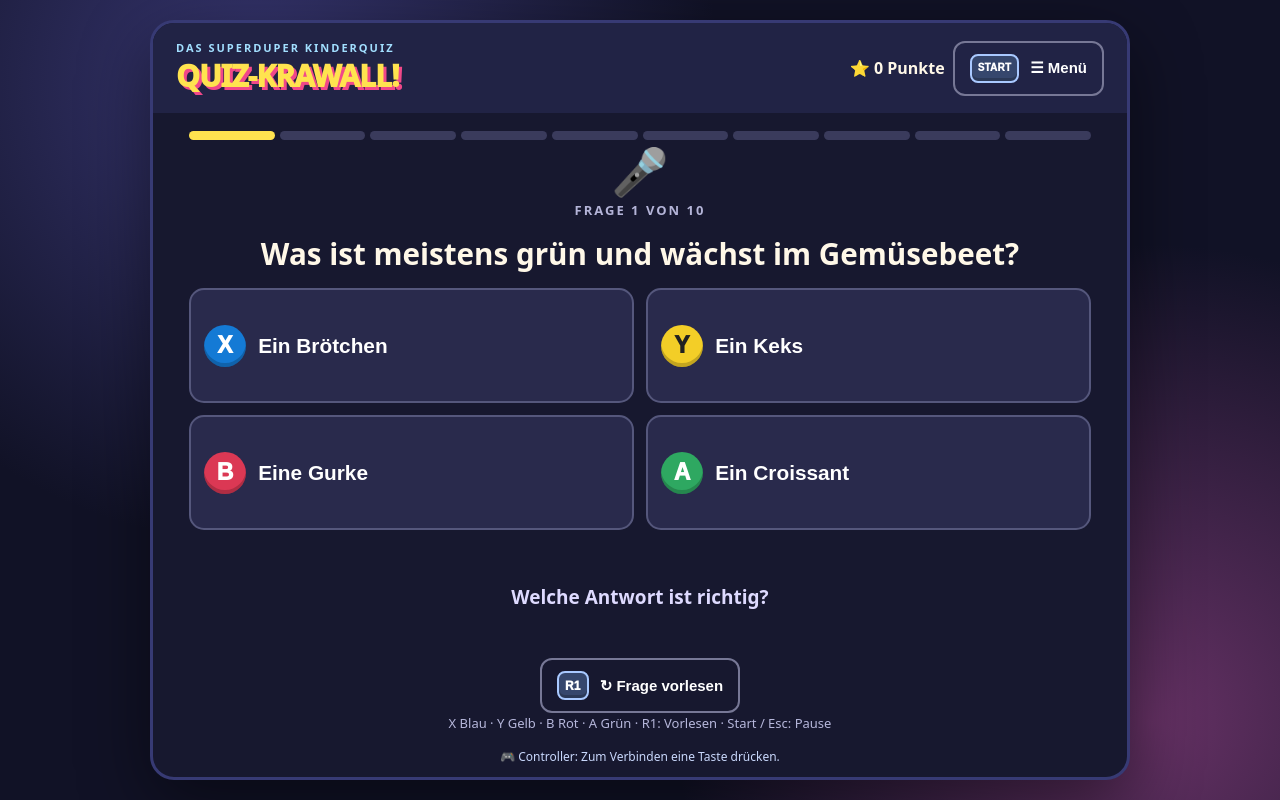
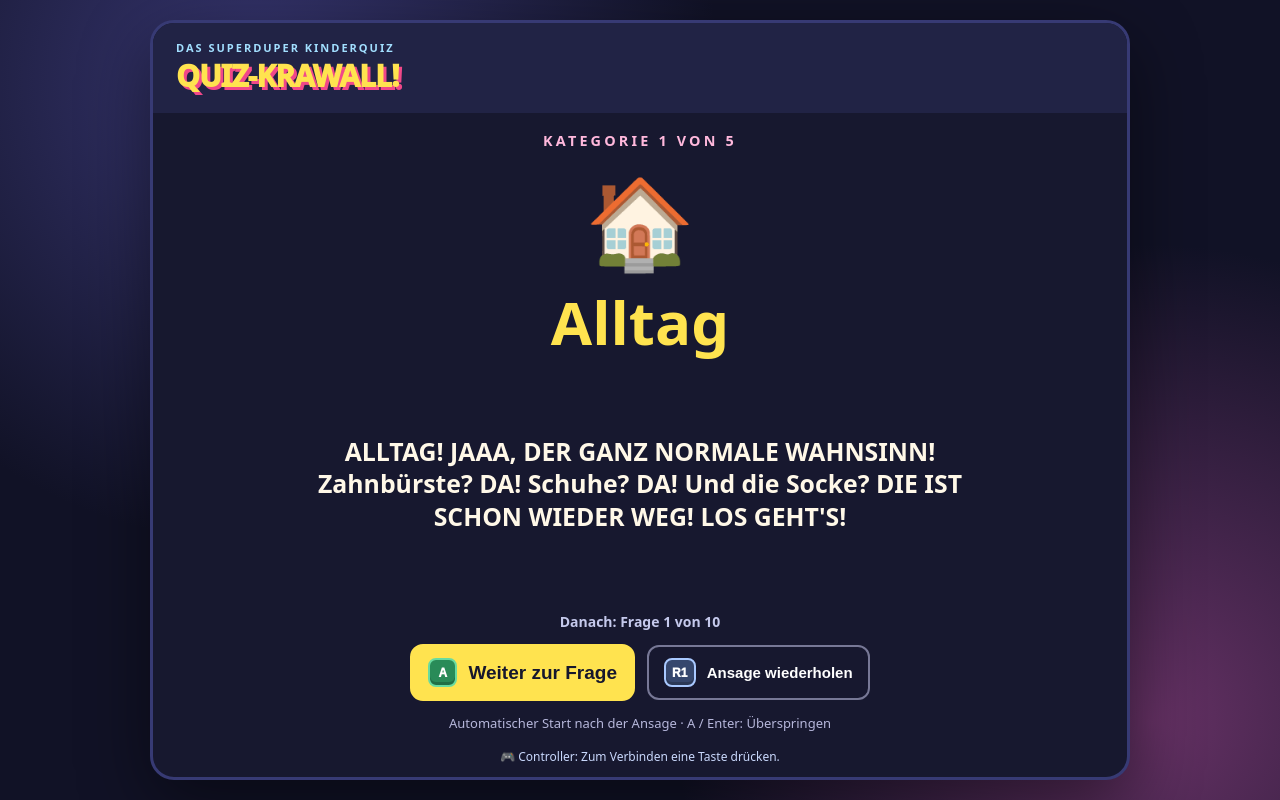
Before and after one commit to dielok/krawall, a React (Vite) app: page / in a window 1280 px wide. Both pictures are taken after a click on the button "▶ Spiel starten". Built offline with nearby package versions, Linux system fonts and the light colour scheme.

Commit message:
feat(ui): add narrated category transition screens between themed blocks

```diff
--- a/src/App.tsx
+++ b/src/App.tsx
@@ -2,10 +2,11 @@ import {useEffect,useRef,useState} from 'react';
 import {Narrator,type Cue} from './audio';
 import {newRound,phrase,result,type Question} from './game';
 import {allCategory,categories,categoryName} from './categories';
+import {createShowRound,type CategoryBlock} from './show';
 
-type Screen='menu'|'instructions'|'settings'|'categories'|'question'|'results';
+type Screen='menu'|'instructions'|'settings'|'categories'|'categoryIntro'|'question'|'results';
 type Action='UP'|'DOWN'|'CONFIRM'|'BACK'|'MENU'|'REPEAT'|'ANSWER_X'|'ANSWER_Y'|'ANSWER_B'|'ANSWER_A';
-type State={screen:Screen;paused:boolean;length:5|10|20;categoryId:string;voiceOn:boolean;round:Question[];index:number;points:number;answered:number|null;focus:number};
+type State={screen:Screen;paused:boolean;length:5|10|20;categoryId:string;voiceOn:boolean;round:Question[];blocks:CategoryBlock[];index:number;points:number;answered:number|null;focus:number};
 const letters=['X','Y','B','A'] as const;
 const colors=['blau','gelb','rot','grün'] as const;
 const choices:Record<string,string[]>={menu:['start','instructions','settings'],instructions:['back'],settings:['length5','length10','length20','sound','back'],categories:['category:all',...categories.map(c=>'category:'+c.id),'back'],results:['restart','menu'],pause:['resume','repeat','menu']};
@@ -14,7 +15,7 @@ const cue=(id:string,text=phrase(id)):Cue=>({id,text});
 const padded=(value:number)=>String(value).padStart(2,'0');
 
 export function App(){
- const [s,setS]=useState<State>({screen:'menu',paused:false,length:10,categoryId:'all',voiceOn:true,round:[],index:0,points:0,answered:null,focus:0});
+ const [s,setS]=useState<State>({screen:'menu',paused:false,length:10,categoryId:'all',voiceOn:true,round:[],blocks:[],index:0,points:0,answered:null,focus:0});
  const ref=useRef(s);ref.current=s;
  const narrator=useRef(new Narrator());
  const timeout=useRef<ReturnType<typeof setTimeout>|null>(null);
@@ -36,19 +37,38 @@ export function App(){
    timeout.current=setTimeout(()=>advance(),ref.current.voiceOn?900:4000);
   });
  }
+ function showIntro(index:number){
+  stop();
+  const block=ref.current.blocks.find(b=>b.start===index);
+  if(!block)throw new Error('Missing category block for question '+index);
+  patch({screen:'categoryIntro',index,answered:null,focus:0,paused:false});
+  narrator.current.enabled=ref.current.voiceOn;
+  narrator.current.play([cue(block.intro.id,block.intro.text)],()=>{
+   timeout.current=setTimeout(()=>enterQuestion(index),ref.current.voiceOn?500:1500);
+  });
+ }
+ function enterQuestion(index:number){
+  if(ref.current.screen!=='categoryIntro'||ref.current.index!==index)return;
+  stop();patch({screen:'question',focus:0});
+  questionSpeech(ref.current.round[index],index);
+ }
  function begin(){
-  stop();const round=newRound(ref.current.length,Math.random,ref.current.categoryId);
-  patch({screen:'question',paused:false,round,index:0,points:0,answered:null,focus:0});
-  narrator.current.enabled=ref.current.voiceOn;
-  questionSpeech(round[0],0);
+  stop();
+  const show=createShowRound(ref.current.length,ref.current.categoryId);
+  patch({screen:'categoryIntro',paused:false,round:show.questions,blocks:show.blocks,index:0,points:0,answered:null,focus:0});
+  showIntro(0);
  }
  function advance(){
   const current=ref.current;
   if(current.screen!=='question'||current.paused||current.answered===null)return;
   stop();
   if(current.index+1<current.round.length){
-   const nextIndex=current.index+1;patch({index:nextIndex,answered:null});
-   questionSpeech(current.round[nextIndex],nextIndex);
+   const nextIndex=current.index+1;
+   if(current.blocks.some(b=>b.start===nextIndex))showIntro(nextIndex);
+   else{
+    patch({index:nextIndex,answered:null});
+    questionSpeech(current.round[nextIndex],nextIndex);
+   }
   }else{
    patch({screen:'results',focus:0});
    const outcome=result(current.points,current.round.length);
@@ -97,6 +117,7 @@ export function App(){
  function input(action:Action){
   const state=ref.current;
   if(action==='REPEAT'){
+   if(state.screen==='categoryIntro'){showIntro(state.index);return;}
    if(state.screen==='question'){
     if(state.paused)resume(true);
     else if(state.answered===null){stop();questionSpeech(state.round[state.index],state.index);}
@@ -106,14 +127,20 @@ export function App(){
   }
   if(action==='MENU'){
    if(state.screen==='question'){state.paused?resume():pause();}
+   else if(state.screen==='categoryIntro')enterQuestion(state.index);
    else if(state.screen==='menu'||state.screen==='results')begin();
    else toMenu();
    return;
   }
   if(action==='BACK'){
    if(state.paused)resume();
+   else if(state.screen==='categoryIntro')toMenu();
    else if(state.screen==='question')pause();
    else if(state.screen!=='menu')toMenu();
+   return;
+  }
+  if(state.screen==='categoryIntro'){
+   if(action==='CONFIRM')enterQuestion(state.index);
    return;
   }
   if(!state.paused&&state.screen==='question'){
@@ -178,6 +205,8 @@ export function App(){
  },[]);
  useEffect(()=>()=>stop(),[]);
  const q=s.round[s.index];
+ const currentBlock=s.blocks.find(block=>block.start<=s.index&&s.index<block.start+block.length);
+ const blockPosition=currentBlock?s.blocks.indexOf(currentBlock)+1:0;
  const padBadge=(key:string)=> <span className={'pad-badge pad-badge--'+key.toLowerCase()} aria-label={'Controller: '+key}>{key}</span>;
  const menu=(items:{text:string;action:string;kind?:string}[],offset=0)=> <div className="menu-stack">{items.map((item,i)=><button type="button" key={item.action} className={'menu-button '+(item.kind??'')+' '+(s.focus===i+offset?'focused':'')} onMouseEnter={()=>patch({focus:i+offset})} onClick={()=>perform(item.action)}><span>{item.text}</span></button>)}</div>;
  return <div className="game" role="application" aria-label="Quiz-Krawall Kinderquiz">
@@ -188,6 +217,18 @@ export function App(){
    {s.screen==='instructions'&&<section className="screen"><div className="character">🎮</div><h2>So funktioniert’s</h2><p className="info-paragraph">Höre die Frage und drücke die richtige bunte Taste. <strong>X = Blau, Y = Gelb, B = Rot, A = Grün.</strong> Alternativ X/Y/B/A oder 1–4 auf der Tastatur oder mit der Maus klicken.</p><p className="info-paragraph">Nach jeder Antwort kommt ein lustiger Spruch, dann geht es weiter. Start / Esc / ☰ pausiert das Spiel.</p>{menu([{text:'← Zurück',action:'back',kind:'primary'}])}</section>}
    {s.screen==='categories'&&<section className="screen category-screen"><div className="character">🎲</div><h2>Kategorie auswählen</h2><p className="category-explainer">Je Kategorie gibt es zehn Fragen. Bei „Alles gemischt“ sind alle vierzig dabei.</p>{menu([{text:allCategory.icon+' '+allCategory.name+(s.categoryId==='all'?' ✓':''),action:'category:all'},...categories.map(c=>({text:c.icon+' '+c.name+(s.categoryId===c.id?' ✓':''),action:'category:'+c.id})),{text:'← Zurück',action:'back'}])}</section>}
    {s.screen==='settings'&&<section className="screen"><div className="character">⚙️</div><h2>Einstellungen</h2><p>Wie viele Fragen möchtest du spielen?</p><div className="options">{([5,10,20] as const).map((n,i)=><button type="button" className={'length-btn '+(s.focus===i?'focused':'')} aria-pressed={s.length===n} key={n} onMouseEnter={()=>patch({focus:i})} onClick={()=>perform('length'+n)}><span>{n}</span></button>)}</div>{menu([{text:s.voiceOn?'🔊 Stimme an':'🔇 Stimme aus',action:'sound'},{text:'← Zurück zum Menü',action:'back',kind:'primary'}],3)}</section>}
+   {s.screen==='categoryIntro'&&currentBlock&&<section className="screen show-intro">
+    <div className="intro-eyebrow">KATEGORIE {blockPosition} VON {s.blocks.length}</div>
+    <div className="intro-symbol" aria-hidden="true">{categories.find(c=>c.id===currentBlock.categoryId)?.icon}</div>
+    <h1>{categoryName(currentBlock.categoryId)}</h1>
+    <p className="intro-monologue" aria-live="polite">{currentBlock.intro.text}</p>
+    <div className="intro-next">Danach: Frage {s.index+1} von {s.round.length}</div>
+    <div className="intro-actions">
+     <button type="button" className="menu-button primary" onClick={()=>enterQuestion(s.index)}>{padBadge('A')}<span>Weiter zur Frage</span></button>
+     <button type="button" className="small-button" onClick={()=>input('REPEAT')}>{padBadge('R1')}<span>Ansage wiederholen</span></button>
+    </div>
+    <p className="helper">Automatischer Start nach der Ansage · A / Enter: Überspringen</p>
+   </section>}
    {s.screen==='question'&&q&&<section className="screen question-screen"><div className="progress" aria-label="Fortschritt">{s.round.map((v,i)=><div key={v.id} className={'bar '+(i<=s.index?'active':'')}/>)}</div><div className="character">{s.answered===null?'🎤':q.options[s.answered].correct?'🎉':'🤹'}</div><div className="eyebrow">Frage {s.index+1} von {s.round.length}</div><h1>{q.text}</h1><div className="answers">{q.options.map((o,i)=><button type="button" key={o.id} data-key={letters[i]} className={'answer '+(s.answered!==null&&o.correct?'correct ':'')+(s.answered===i&&!o.correct?'wrong':'')} disabled={s.answered!==null} onClick={()=>answer(i)}><span className="letter">{letters[i]}</span><span>{o.label}</span></button>)}</div><div className="feedback" aria-live="polite">{s.answered===null?'Welche Antwort ist richtig?':<><strong>{q.options[s.answered].correct?'RICHTIG!':'NICHT GANZ!'}</strong><span>{q.options[s.answered].correct?q.fun:q.wrong}</span></>}</div><div className="toolbar"><button type="button" className="small-button" onClick={()=>input('REPEAT')}>{padBadge('R1')}<span>↻ Frage vorlesen</span></button></div><div className="helper">X Blau · Y Gelb · B Rot · A Grün · R1: Vorlesen · Start / Esc: Pause</div></section>}
    {s.screen==='results'&&<section className="screen"><div className="character">🏆</div><div className="eyebrow">Geschafft!</div><h1>Das war Quiz-Krawall!</h1><div className="result-number">{s.points} / {s.round.length}</div><p className="muted">{phrase(result(s.points,s.round.length))}</p>{menu([{text:'↻ Nochmal spielen',action:'restart',kind:'primary'},{text:'⌂ Zum Hauptmenü',action:'menu'}])}</section>}
   </main>
--- a/src/style.scss
+++ b/src/style.scss
@@ -67,3 +67,16 @@ main{overflow:hidden;scrollbar-gutter:auto;display:flex;flex-direction:column;pa
 .category-screen .menu-stack{gap:8px;margin:16px auto}
 .category-screen .menu-button{min-height:48px;font-size:17px}
 @media(max-height:650px){.category-screen .character{font-size:28px}.category-screen .menu-stack{gap:5px;margin:8px auto}.category-screen .menu-button{min-height:38px;font-size:15px;padding:6px 10px}.category-explainer{font-size:13px}}
+
+
+/* Dedicated category transition: fixed viewport areas, no scrollbar. */
+.show-intro{display:grid;grid-template-rows:auto minmax(56px,1fr) auto minmax(120px,2fr) auto auto auto;align-items:center;justify-items:center;gap:clamp(7px,1.6cqh,18px);text-align:center;max-width:780px;margin:0 auto}
+.show-intro .intro-eyebrow{letter-spacing:.22em;font-weight:900;color:#ffb8dc;font-size:clamp(12px,1.8cqh,15px)}
+.show-intro .intro-symbol{font-size:clamp(50px,11cqh,96px);line-height:1}
+.show-intro h1{font-size:clamp(31px,7.5cqh,65px);line-height:1.05;color:#ffe34f;margin:0;text-wrap:balance}
+.show-intro .intro-monologue{font-size:clamp(17px,3.1cqh,25px);font-weight:750;line-height:1.3;max-width:650px;margin:0;align-self:center}
+.show-intro .intro-next{color:#c5c9ec;font-weight:800;font-size:14px}
+.show-intro .intro-actions{display:flex;gap:12px;justify-content:center;align-items:center;flex-wrap:wrap}
+.show-intro .intro-actions .menu-button{width:auto;min-width:180px;margin:0}
+.show-intro .helper{margin:0}
+@media(max-height:650px){.show-intro{grid-template-rows:auto 38px auto minmax(68px,1fr) auto auto auto;gap:5px}.show-intro .intro-symbol{font-size:36px}.show-intro h1{font-size:32px}.show-intro .intro-monologue{font-size:15px}.show-intro .intro-next{font-size:12px}.show-intro .intro-actions .menu-button{min-height:38px;font-size:14px;padding:5px}}
```
